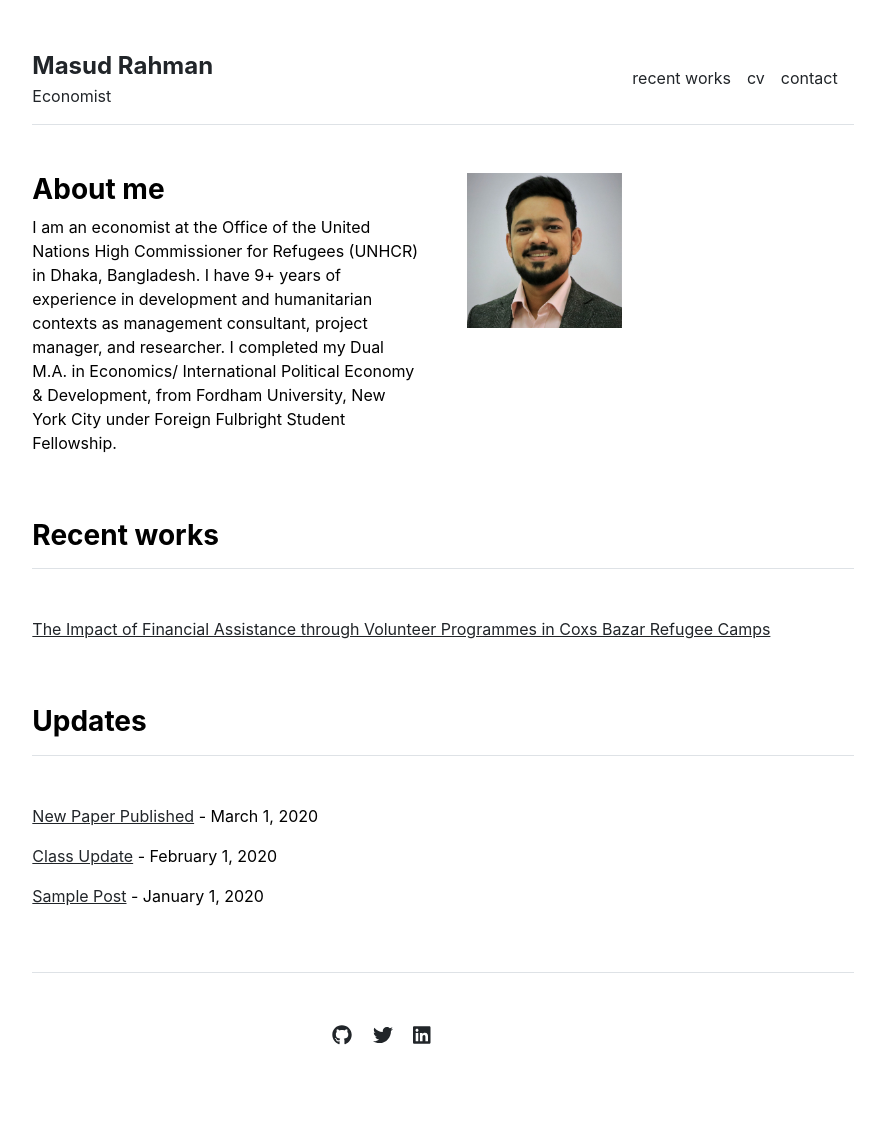
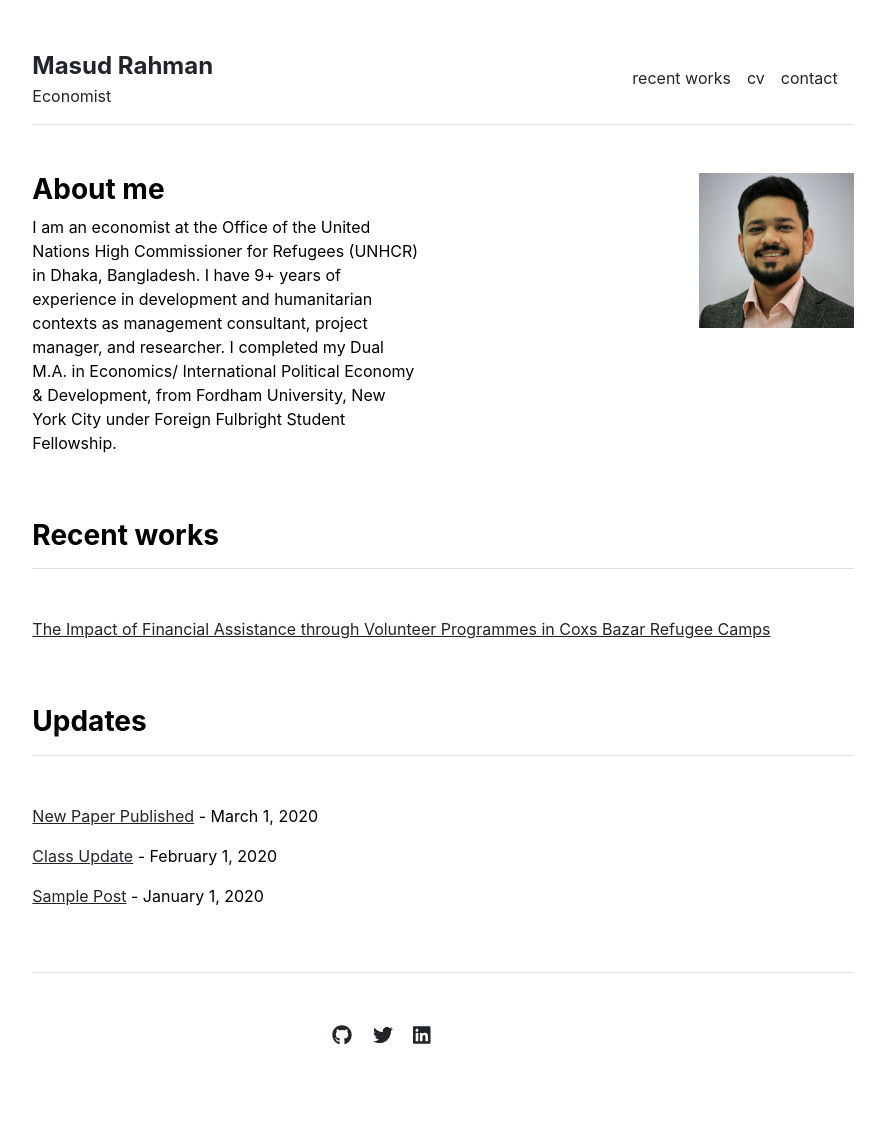
Before and after one commit to masud90/masud90.github.io, a Jekyll site: the page built from index.md, in a window 1280 px wide. Shown: the whole page, without its empty margins (197-1082 px from the left). Built offline with Jekyll 4.4.1, drawn with Linux system fonts in a browser that asks for light colours.

Commit message:
Update home.html
align image to the right

```diff
--- a/_layouts/home.html
+++ b/_layouts/home.html
@@ -8,7 +8,7 @@
     {{ content }}
   </div>
   <div class="col-md-6">
-    <img src="{{ site.github.url }}/assets/img/Masud.jpeg" alt="Masud Rahman" width="40%">
+    <img align="right" src="{{ site.github.url }}/assets/img/Masud.jpeg" alt="Masud Rahman" width="40%">
   </div>
 </div>
 
```
